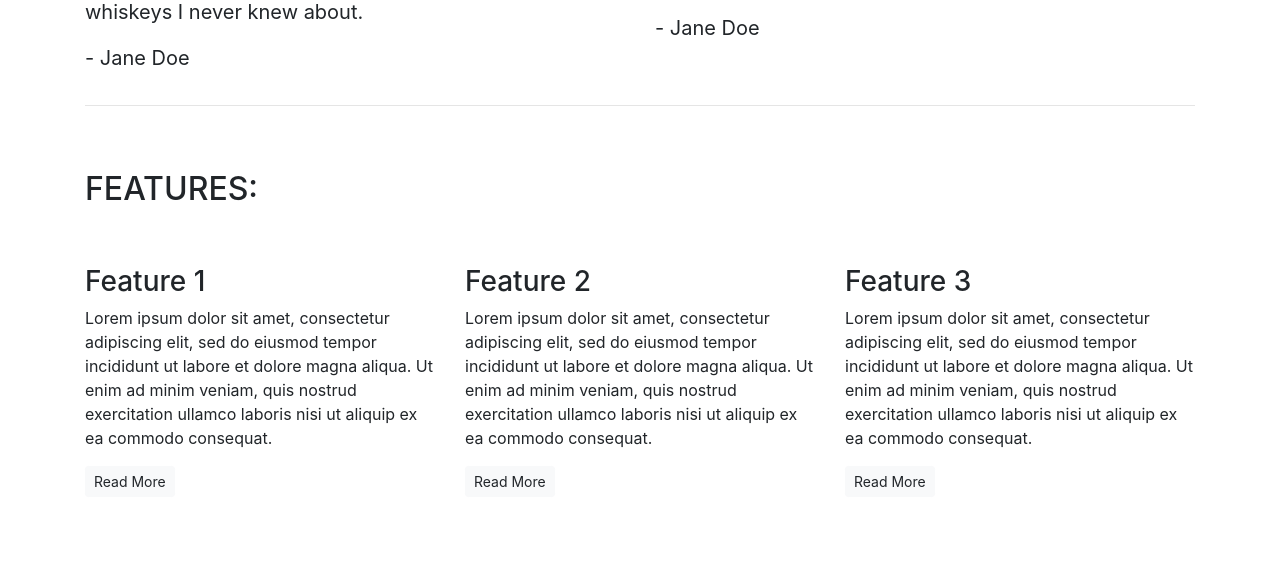
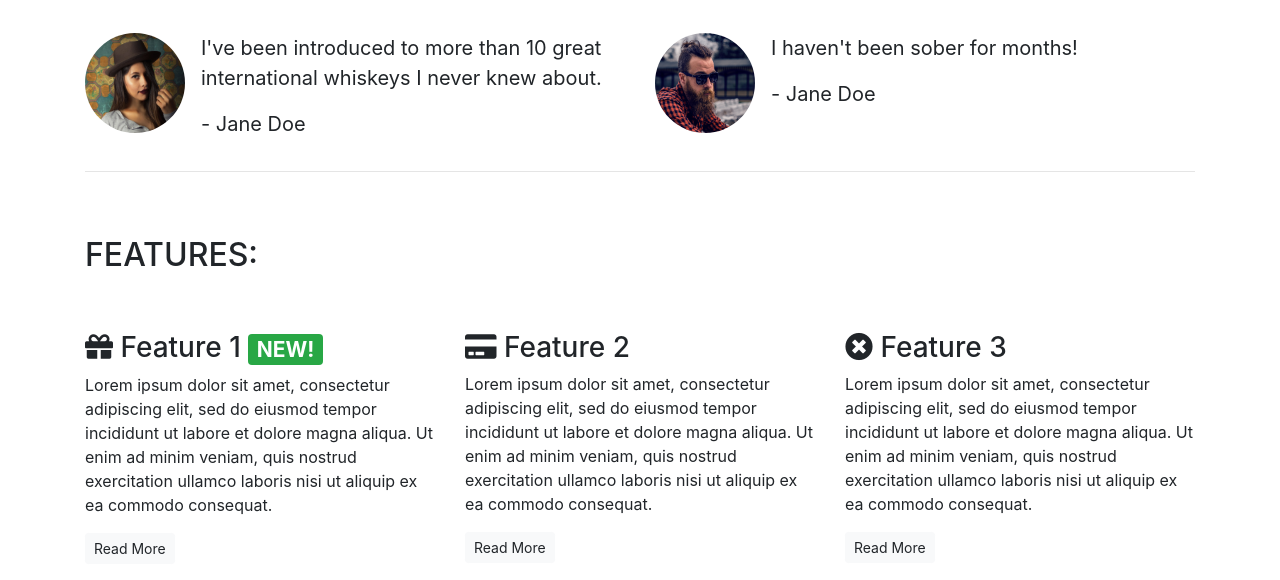
Before and after one commit to Elvisthegreat/Bootstrap, a plain HTML site: page index.html in a window 1280 px wide. Shown: the part 630-1210 px from the top of the page. Before the commit the page ends 1143 px from the top, so only its background shows below. Drawn offline with nearby package versions, Linux system fonts and the light colour scheme.

Commit message:
Bootstrap

```diff
--- a/index.html
+++ b/index.html
@@ -8,6 +8,12 @@
     <link
       rel="stylesheet"
       href="https://maxcdn.bootstrapcdn.com/bootstrap/4.1.3/css/bootstrap.min.css"
+    />
+    <link
+      rel="stylesheet"
+      href="https://use.fontawesome.com/releases/v5.6.1/css/all.css"
+      integrity="sha384-gfdkjb5BdAXd+lj+gudLWI+BXq4IuLW5IT+brZEZsLFm++aCMlF1V92rMkPaX4PP"
+      crossorigin="anonymous"
     />
   </head>
 
@@ -33,6 +39,17 @@
       </div>
     </nav>
     <article class="container mt-3">
+      <!-- attention-grabbing -->
+      <div class="row d-none d-sm-block">
+        <div class="col-12">
+          <div class="alert alert-warning">
+            <strong>Sale Now On!</strong> We've got a sale on. Get a 12-month
+            subscription for the price of 6!
+            <a href="">See here for details!</a>
+          </div>
+        </div>
+      </div>
+      <!--/. attention-grabbing-->
       <!-- Callout -->
       <div class="row">
         <div class="col-12">
@@ -41,7 +58,7 @@
             <p class="lead">
               Sign up today to start receiving the world's best whiskeys every
               month. <s class="d-none d-sm-inline">19.99</s>
-              <span class="d-inline d-sm-none"><br></span>
+              <span class="d-inline d-sm-none"><br /></span>
               <strong><mark>First one is free!</mark></strong>
             </p>
             <!--Bootstrap biult in class to make style a button for us-->
@@ -69,6 +86,16 @@
         </div>
         <div class="row">
           <div class="col-12 col-md-6">
+            <div class="media">
+              <div class="d-none d-sm-block">
+                <img
+                  src="images/girl-image.png"
+                  class="rounded-circle mr-3"
+                  height="100"
+                  width="100"
+                />
+              </div>
+              <div class="media-body">
                 <blockquote class="blockquote">
                   <p>
                     I've been introduced to more than 10 great international
@@ -77,11 +104,25 @@
                   <p>- Jane Doe</p>
                 </blockquote>
               </div>
+            </div>
+          </div>
           <div class="col-12 col-md-6">
+            <div class="media">
+              <div class="d-none d-sm-block">
+                <img
+                  src="images/guy-image.png"
+                  class="rounded-circle mr-3"
+                  height="100"
+                  width="100"
+                />
+              </div>
+              <div class="media-body">
                 <blockquote class="blockquote">
                   <p>I haven't been sober for months!</p>
                   <p>- Jane Doe</p>
                 </blockquote>
+              </div>
+            </div>
           </div>
         </div>
       </section>
@@ -99,7 +140,10 @@
         <div class="row">
           <div class="col-12 col-md-6 col-lg-4">
             <div class="feature">
-              <h3>Feature 1</h3>
+              <h3>
+                <i class="fas fa-gift d-none d-sm-inline"></i> Feature 1
+                <span class="badge badge-success">NEW!</span>
+              </h3>
               <p>
                 Lorem ipsum dolor sit amet, consectetur adipiscing elit, sed do
                 eiusmod tempor incididunt ut labore et dolore magna aliqua. Ut
@@ -112,7 +156,9 @@
 
           <div class="col-12 col-md-6 col-lg-4">
             <div class="feature">
-              <h3>Feature 2</h3>
+              <h3>
+                <i class="fas fa-credit-card d-none d-sm-inline"></i> Feature 2
+              </h3>
               <p>
                 Lorem ipsum dolor sit amet, consectetur adipiscing elit, sed do
                 eiusmod tempor incididunt ut labore et dolore magna aliqua. Ut
@@ -124,7 +170,9 @@
           </div>
           <div class="col-12 d-md-none d-lg-block col-lg-4">
             <div class="feature">
-              <h3>Feature 3</h3>
+              <h3>
+                <i class="fas fa-times-circle d-none d-sm-inline"></i> Feature 3
+              </h3>
               <p>
                 Lorem ipsum dolor sit amet, consectetur adipiscing elit, sed do
                 eiusmod tempor incididunt ut labore et dolore magna aliqua. Ut
```
Also changed, not shown: images/girl-image.png (added), images/guy-image.png (added). Lines whose indentation alone changed are shown as unchanged.
